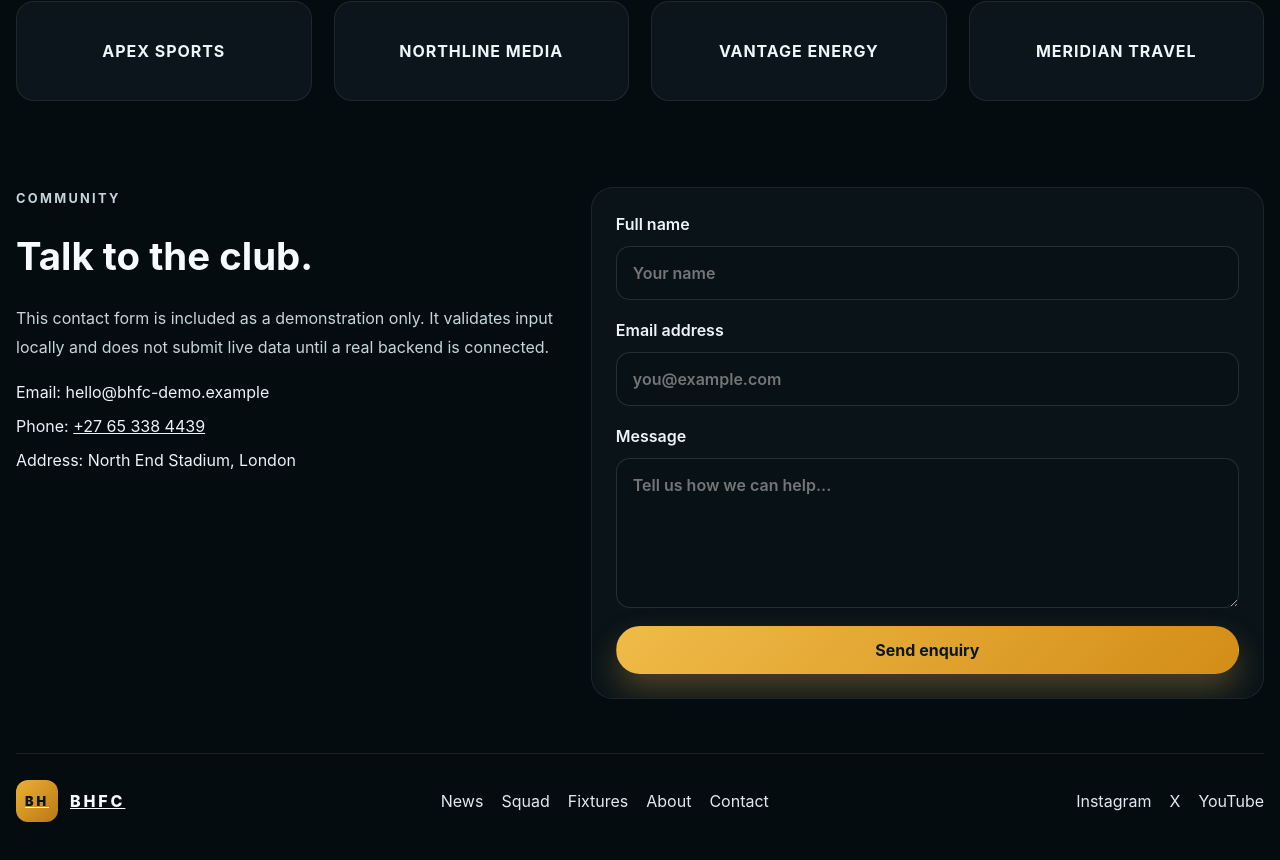
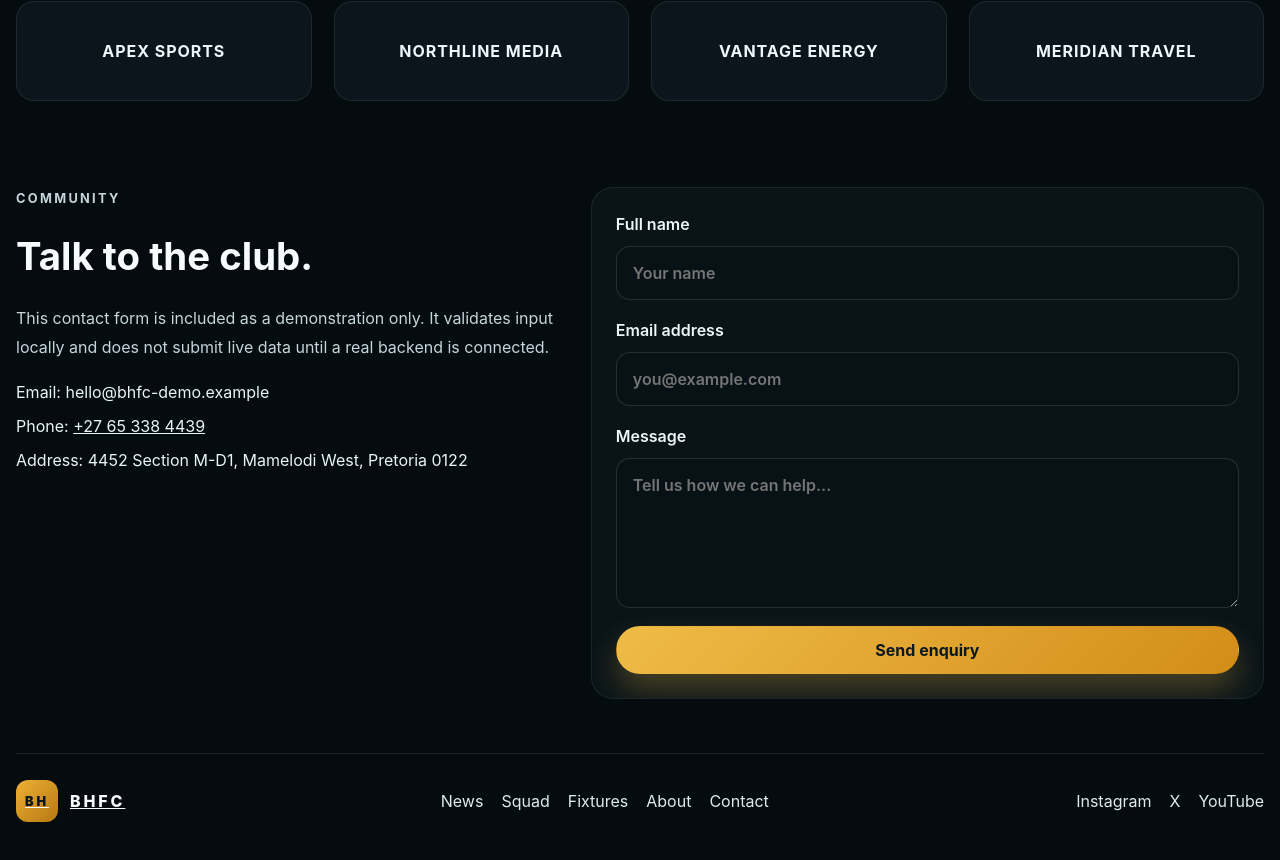
Before and after one commit to TEDDYK-DOT/BHFC, a React (Vite) app: page / in a window 1280 px wide. Shown: the part 4759-5619 px from the top of the page. Built offline with nearby package versions, Linux system fonts and the light colour scheme.

Commit message:
Update BHFC contact address

```diff
--- a/src/App.tsx
+++ b/src/App.tsx
@@ -502,7 +502,7 @@ function App() {
             <ul className="contact-details">
               <li>Email: hello@bhfc-demo.example</li>
               <li>Phone: <a href="tel:+27653384439">+27 65 338 4439</a></li>
-              <li>Address: North End Stadium, London</li>
+              <li>Address: 4452 Section M-D1, Mamelodi West, Pretoria 0122</li>
             </ul>
           </div>
 
```
